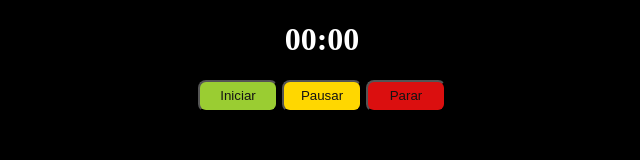
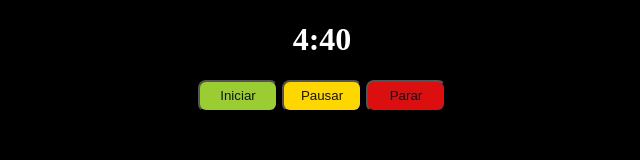
Before and after one commit to danizelrocha/Cronometro_JS, a plain HTML site: page index.html in a window 1280 px wide. Both pictures are taken after a click on the button "Iniciar". Shown: the full height of the page, 318-958 px from the left. Drawn offline with Linux system fonts and the light colour scheme.

Commit message:
Cronômetro JS
Base

```diff
--- a/index.html
+++ b/index.html
@@ -9,7 +9,8 @@
 </head>
 <body>
     <div>
-        <h1>00:00</h1>
+        <h1
+          id="couter">00:00</h1>
         <button
          class="start-btn"
          onclick="start()">Iniciar</button>
--- a/js/scripty.js
+++ b/js/scripty.js
@@ -1,11 +1,33 @@
+var sec=0
+var min=0
+var interval
+
+
 function start(){
-    console.log('iniciou')
+  interval=setInterval(watch,10)
+    /* console.log('iniciou') */
 }
 
 function pause(){
-    console.log('Pausou')
+    clearInterval(interval)
+    /* console.log('Pausou') */
 }
 
 function stop(){
-    console.log('Parou')
+    clearInterval(interval)
+    sec=0
+    min=0
+    document.getElementById('couter').innerText='00:00'
+
+    /* console.log('Parou') */
 }
+
+function watch(){
+    sec++
+    if(sec==60){
+        min++
+        sec=0
+    }
+    document.getElementById('couter').innerText=min+':'+sec
+    /* console.log('já') */
+}
```
